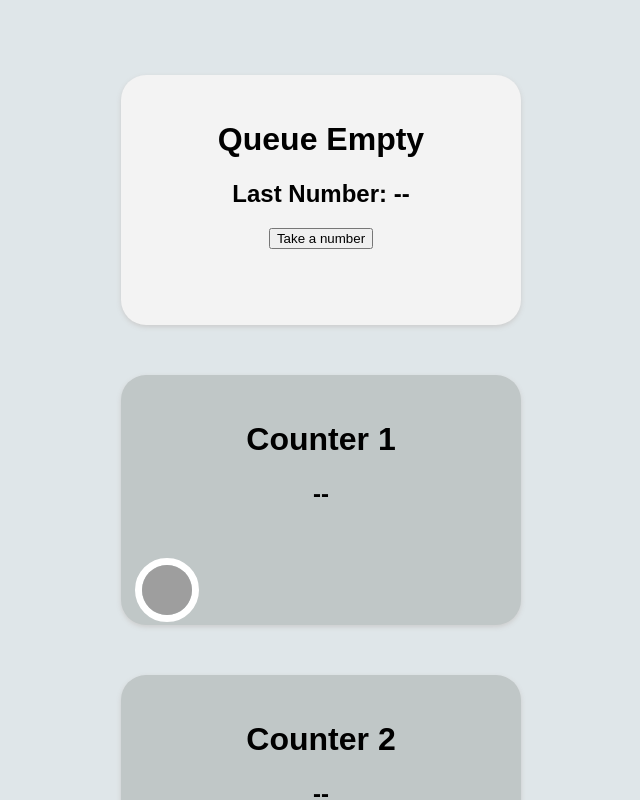
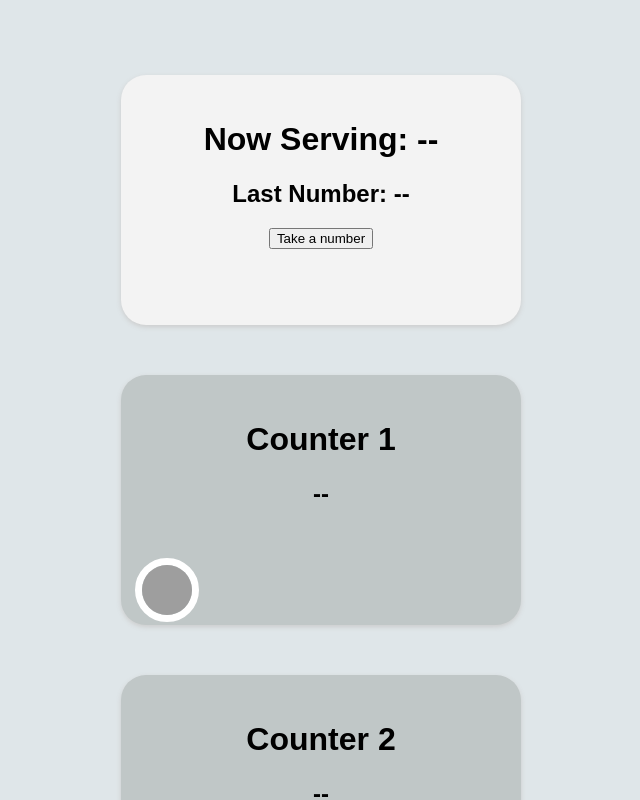
Before and after one commit to Candyzorua/react-queue, a React (Create React App) app: page / in a window 1280 px wide. Shown: the top 800 px of the page, without its empty margins (319-959 px from the left). Built offline with nearby package versions, Linux system fonts and the light colour scheme; grey boxes are pictures that could not be loaded.

Commit message:
Changed queue empty message

```diff
--- a/src/components/CustDisplay.jsx
+++ b/src/components/CustDisplay.jsx
@@ -7,7 +7,7 @@ function CustDisplay(props) {
      */
     return (
         <div className="cust-display">
-            {(props.empty() || props.latestServingNum === 0) ? <h1>Queue Empty</h1> : <h1>Now Serving: {props.latestServingNum}</h1>}
+            {(props.empty() || props.latestServingNum === 0) ? <h1>Now Serving: --</h1> : <h1>Now Serving: {props.latestServingNum}</h1>}
             <h2>Last Number: {(props.lastIssuedNum === 0) ? "--" : props.lastIssuedNum}</h2>
             <button onClick={props.fn}>Take a number</button>
         </div>
```
